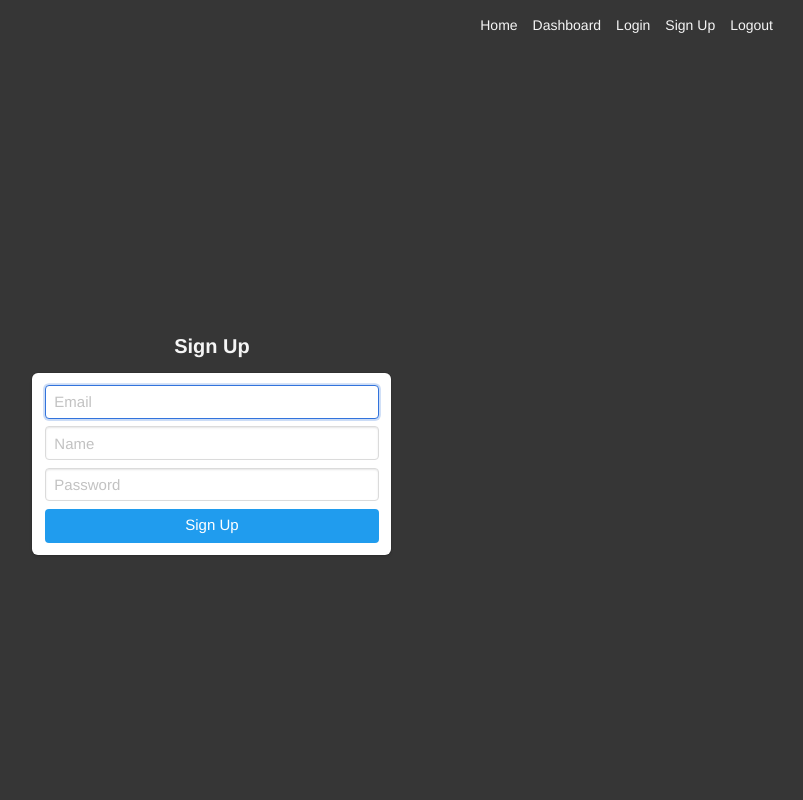
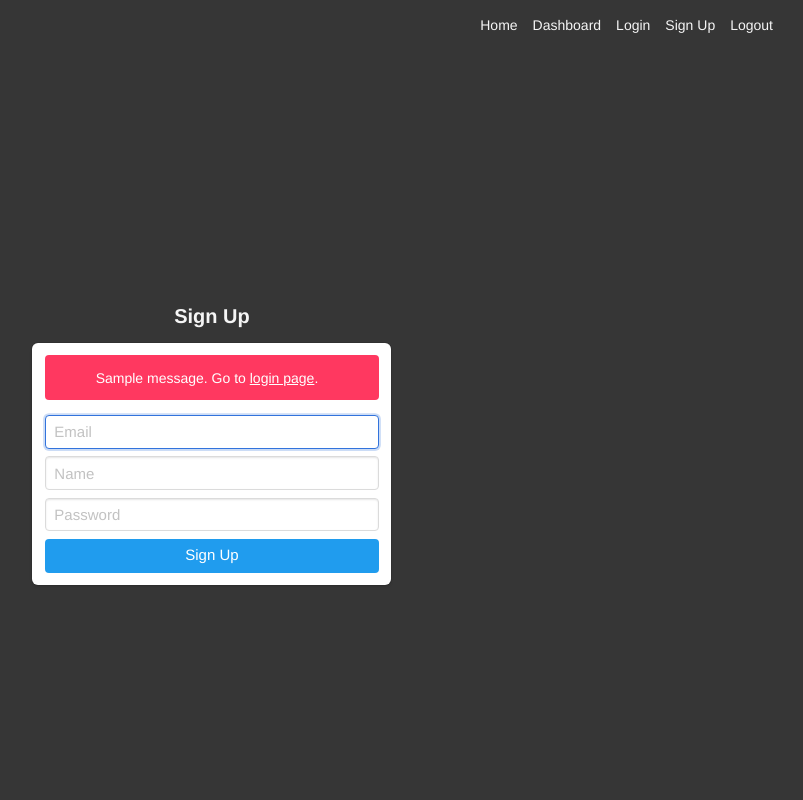
Before and after one commit to Honey20103/BrewMaster, a Flask app: page /signup in a window 1280 px wide. Shown: the whole page, without its empty margins (428-1231 px from the left). Run offline with Flask 2, Linux system fonts and the light colour scheme; one stand-in notice (Sample message) is shown; some libraries are stand-ins or nearby versions.

Commit message:
imported flash to present redirect msg when user already exists in signup

```diff
--- a/homebrew_app/project/auth.py
+++ b/homebrew_app/project/auth.py
@@ -1,6 +1,6 @@
 #!/usr/bin/python3
 import os
-from flask import Blueprint, render_template, request, redirect, url_for
+from flask import Blueprint, render_template, request, redirect, url_for, flash
 from werkzeug.security import generate_password_hash, check_password_hash
 from .models import User
 from . import db
@@ -25,6 +25,7 @@ def signup_post():
     user = User.query.filter_by(email=email).first()
 
     if user: # if a user is found, we want to redirect them back to signup page so user can try again
+        flash('It seems you are already a member')
         return redirect(url_for('auth.signup'))
 
     # create a new user with the form model db structure. Added password hash to prevent plaintext display.
--- a/homebrew_app/project/templates/signup.html
+++ b/homebrew_app/project/templates/signup.html
@@ -4,6 +4,13 @@
 <div class="column is-4 is-offset-4">
     <h3 class="title">Sign Up</h3>
     <div class="box">
+	{% with messages = get_flashed_messages() %}
+	{% if messages %}
+	<div class="notification is-danger">
+		{{ messages[0] }}. Go to <a href="{{ url_for('auth.login') }}">login page</a>.
+	</div>
+	{% endif %}
+	{% endwith %}
         <form method="POST" action="/signup">
             <div class="field">
                 <div class="control">
```
